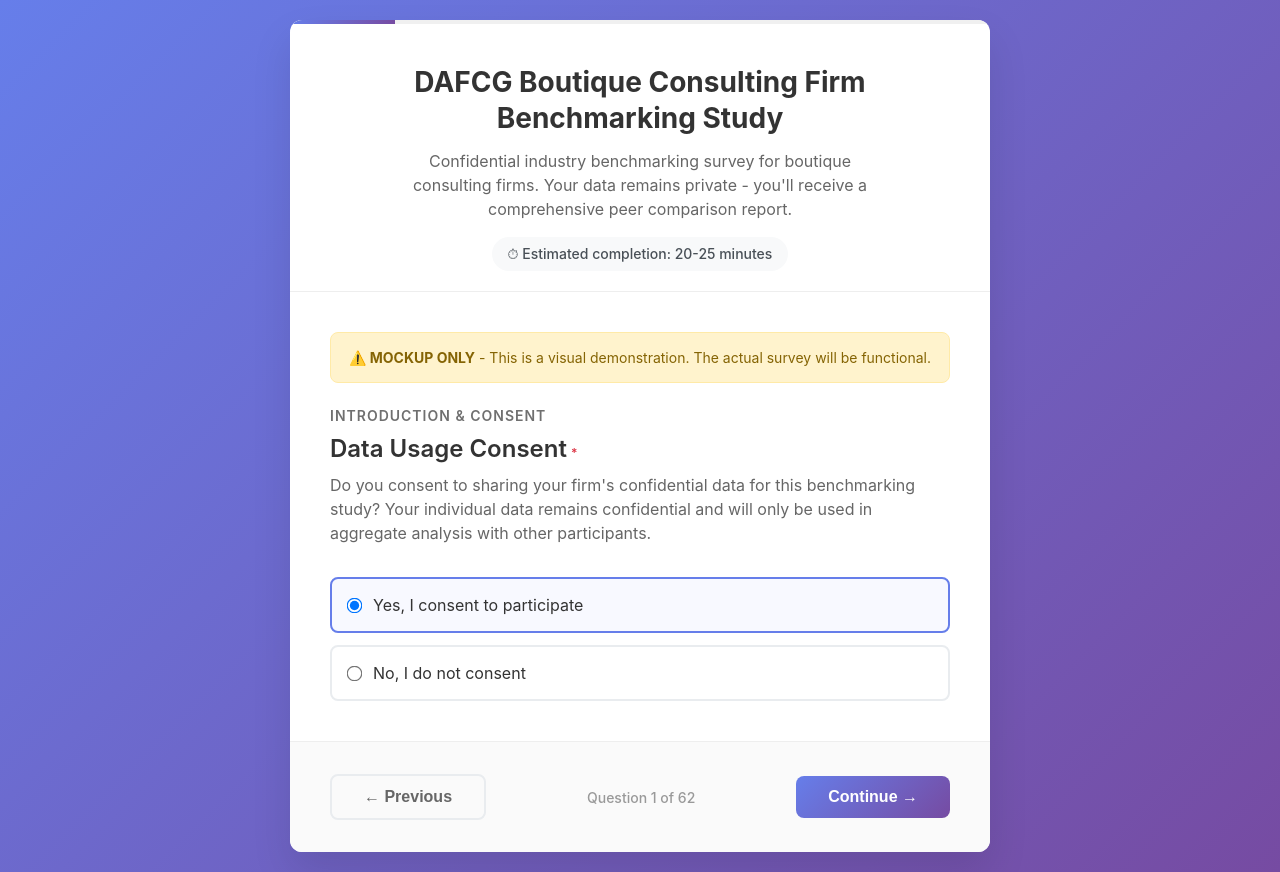
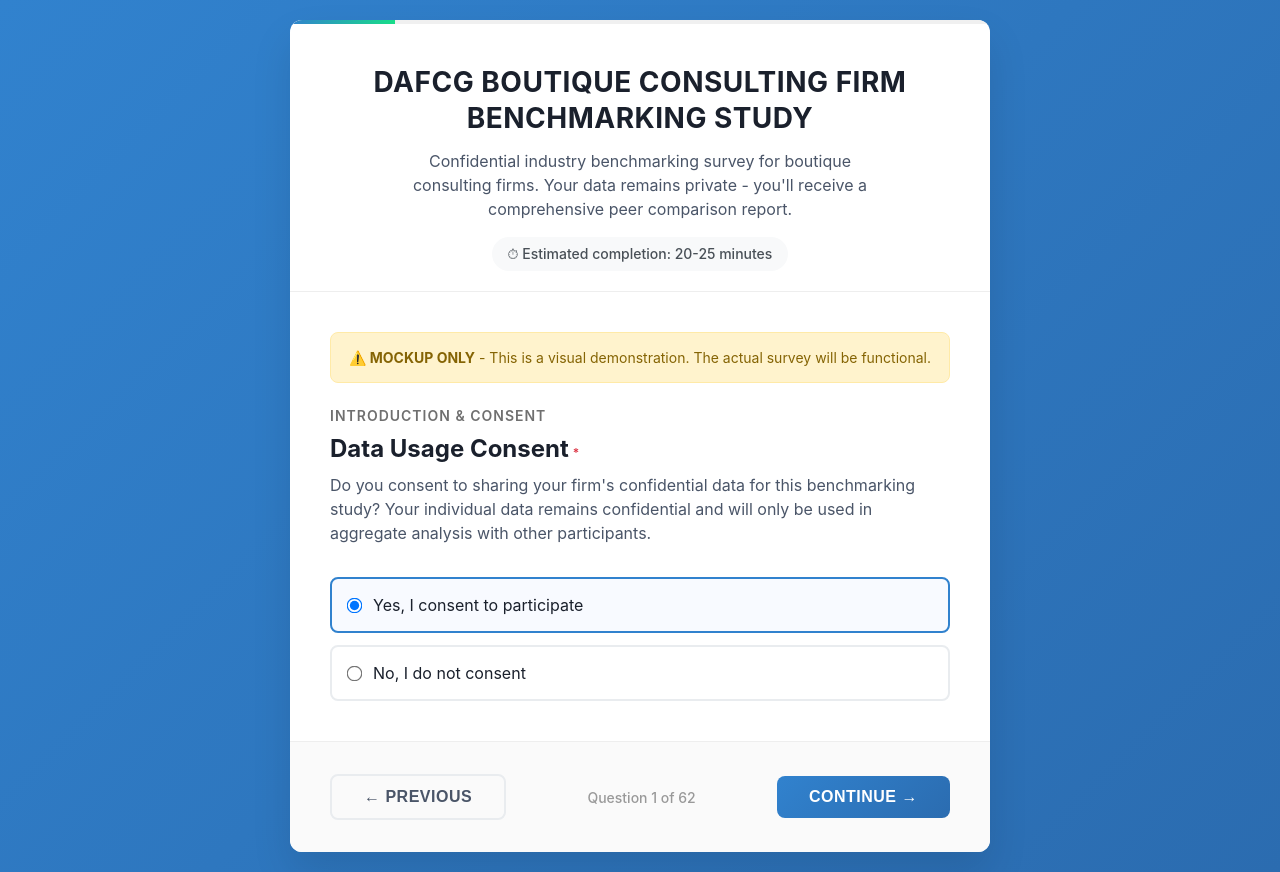
Before and after one commit to lisaross/dafcg-mockups, a plain HTML site: page typeform-mockup.html in a window 1280 px wide. Both pictures are taken after a click on the element "Yes, I consent to participate". Drawn offline with Linux system fonts and the light colour scheme.

Commit message:
feat: Apply DAFCG brand identity to mockup site
- Updated color palette: DAFCG blues (#3182CE, #2B6CB0) with accent green (#18DD89)
- Added Cooper Hewitt typography with uppercase styling
- Professional, authoritative design matching davidafields.com brand
- Enhanced button styling with consistent brand colors
- Updated both homepage and Typeform mockup for cohesive experience

🎨 Brand elements applied:
- Primary: DAFCG blue gradients
- Typography: Clean sans-serif with strategic uppercase
- Visual hierarchy: Professional consulting firm aesthetic

```diff
--- a/typeform-mockup.html
+++ b/typeform-mockup.html
@@ -12,8 +12,8 @@
         }
 
         body {
-            font-family: 'Inter', -apple-system, BlinkMacSystemFont, 'Segoe UI', sans-serif;
-            background: linear-gradient(135deg, #667eea 0%, #764ba2 100%);
+            font-family: 'Cooper Hewitt', 'Inter', -apple-system, BlinkMacSystemFont, 'Segoe UI', sans-serif;
+            background: linear-gradient(135deg, #3182CE 0%, #2B6CB0 100%);
             min-height: 100vh;
             display: flex;
             align-items: center;
@@ -38,7 +38,7 @@
 
         .progress-fill {
             height: 100%;
-            background: linear-gradient(90deg, #667eea, #764ba2);
+            background: linear-gradient(90deg, #3182CE, #18DD89);
             width: 15%;
             transition: width 0.3s ease;
         }
@@ -50,15 +50,17 @@
         }
 
         .survey-header h1 {
-            color: #333;
+            color: #1A202C;
             font-size: 28px;
             font-weight: 700;
             margin-bottom: 12px;
             line-height: 1.3;
+            text-transform: uppercase;
+            letter-spacing: 0.5px;
         }
 
         .survey-header p {
-            color: #666;
+            color: #4A5568;
             font-size: 16px;
             line-height: 1.5;
             max-width: 500px;
@@ -91,15 +93,15 @@
         }
 
         .question-title {
-            color: #333;
+            color: #1A202C;
             font-size: 24px;
-            font-weight: 600;
+            font-weight: 700;
             margin-bottom: 8px;
             line-height: 1.4;
         }
 
         .question-description {
-            color: #666;
+            color: #4A5568;
             font-size: 16px;
             margin-bottom: 32px;
             line-height: 1.5;
@@ -121,8 +123,8 @@
 
         .form-control:focus {
             outline: none;
-            border-color: #667eea;
-            box-shadow: 0 0 0 3px rgba(102, 126, 234, 0.1);
+            border-color: #3182CE;
+            box-shadow: 0 0 0 3px rgba(49, 130, 206, 0.1);
         }
 
         .radio-group {
@@ -143,8 +145,8 @@
         }
 
         .radio-option:hover {
-            border-color: #667eea;
-            background: #f8f9ff;
+            border-color: #3182CE;
+            background: #f8faff;
         }
 
         .radio-option input[type="radio"] {
@@ -155,7 +157,7 @@
         .radio-option label {
             cursor: pointer;
             font-size: 16px;
-            color: #333;
+            color: #1A202C;
             flex: 1;
         }
 
@@ -181,24 +183,30 @@
         }
 
         .btn-primary {
-            background: linear-gradient(135deg, #667eea, #764ba2);
+            background: linear-gradient(135deg, #3182CE, #2B6CB0);
             color: white;
+            font-weight: 700;
+            text-transform: uppercase;
+            letter-spacing: 0.5px;
         }
 
         .btn-primary:hover {
             transform: translateY(-1px);
-            box-shadow: 0 8px 20px rgba(102, 126, 234, 0.3);
+            box-shadow: 0 8px 20px rgba(49, 130, 206, 0.3);
         }
 
         .btn-secondary {
             background: transparent;
-            color: #666;
+            color: #4A5568;
             border: 2px solid #e9ecef;
+            font-weight: 600;
+            text-transform: uppercase;
+            letter-spacing: 0.5px;
         }
 
         .btn-secondary:hover {
-            border-color: #667eea;
-            color: #667eea;
+            border-color: #3182CE;
+            color: #3182CE;
         }
 
         .question-counter {
@@ -307,8 +315,8 @@
                     });
 
                     // Highlight selected
-                    this.style.borderColor = '#667eea';
-                    this.style.background = '#f8f9ff';
+                    this.style.borderColor = '#3182CE';
+                    this.style.background = '#f8faff';
                 });
             });
 
```
Also changed, not shown: index.html (+30 -13 lines).
